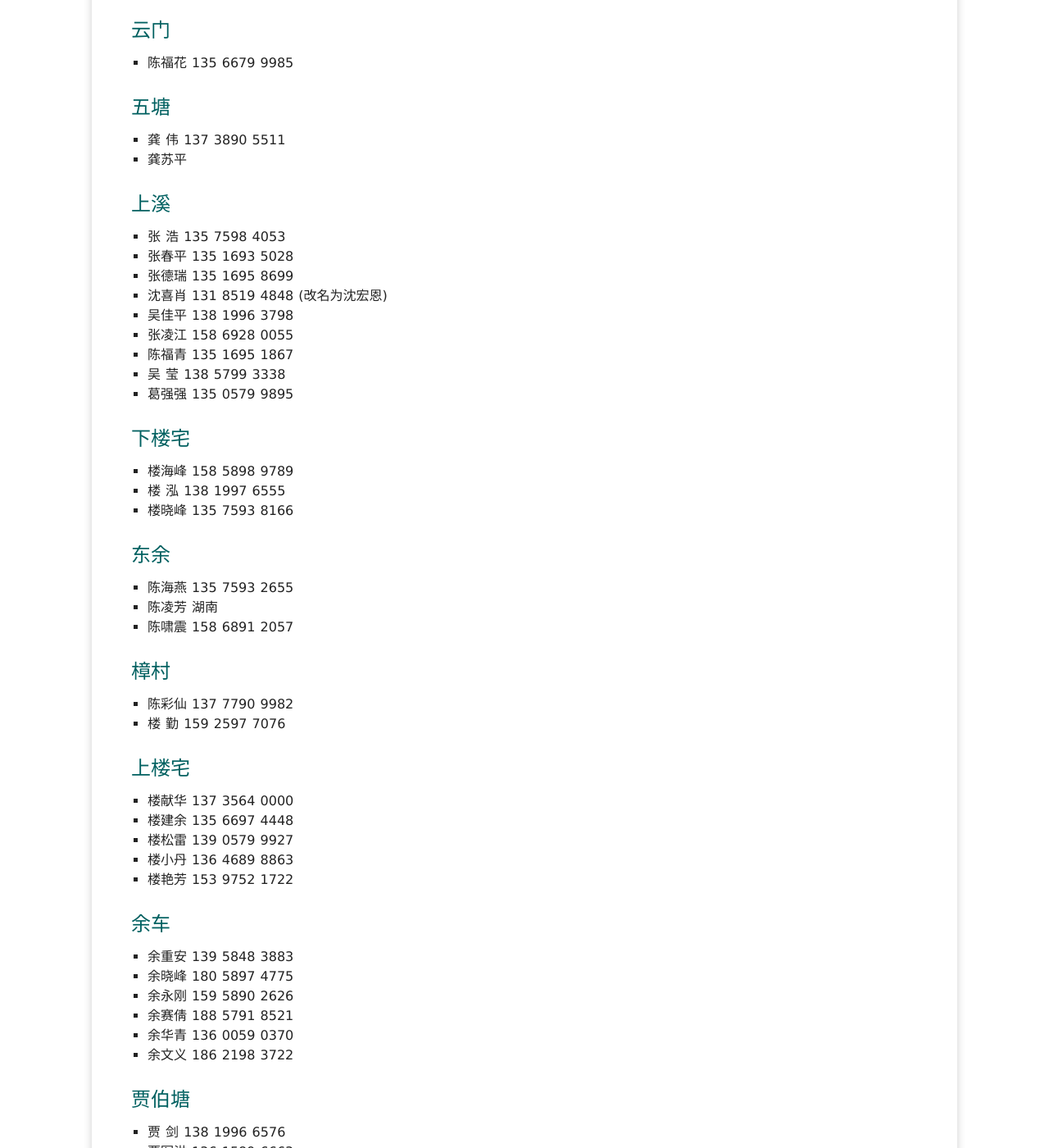
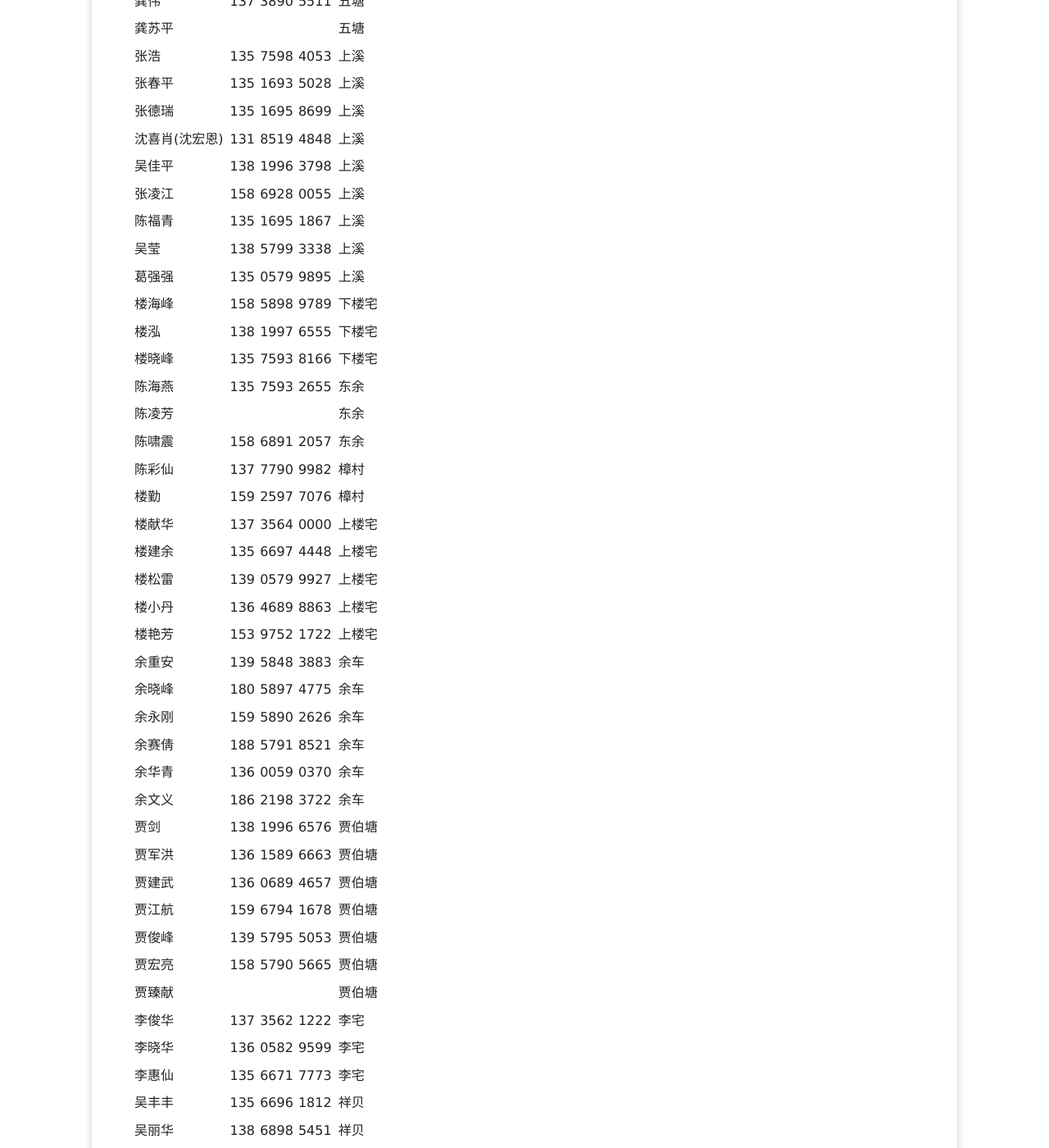
Before and after one commit to shangxi2ban/shangxi2ban.github.io, a Jekyll site: the page built from _posts/2014/2014-06-02-tongxunlu.md, in a window 1280 px wide and 1400 px high, scrolled down 532 px. Shown: the whole window at 82% size. Built offline with Jekyll 4.4.1, drawn with Linux system fonts in a browser that asks for light colours; Markdown is read by kramdown in place of the engine named in the settings; comment, search, counter and statistics services are not loaded; some of the changed text lies outside the part shown.

Commit message:
daily updates

```diff
--- a/_posts/2014/2014-06-02-tongxunlu.md
+++ b/_posts/2014/2014-06-02-tongxunlu.md
@@ -5,87 +5,329 @@ categories: 通讯录
 tags: 通讯录
 ---
 
-## 班主任
-- 陈文云 137 3565 1327
+<table>
+    <tbody><tr>
+        <th>姓名</th>
+        <th>电话</th>
+        <th>备注</th>
+    </tr>
 
-## 后溪
-- 陈英俊 138 1984 9215
-- 陈靖华 152 5799 8805
-- 陈庆芳 150 6705 8945
+        <tr>
+            <td>陈文云</td>
+            <td>137 3565 1327</td>
+            <td>班主任</td>
+        </tr>
 
-## 云门
-- 陈福花 135 6679 9985
+        <tr>
+            <td>陈英俊</td>
+            <td>138 1984 9215</td>
+            <td>后溪</td>
+        </tr>
 
-## 五塘
-- 龚  伟 137 3890 5511
-- 龚苏平
+        <tr>
+            <td>陈靖华</td>
+            <td>152 5799 8805</td>
+            <td>后溪</td>
+        </tr>
 
-## 上溪
-- 张  浩 135 7598 4053
-- 张春平 135 1693 5028
-- 张德瑞 135 1695 8699
-- 沈喜肖 131 8519 4848 (改名为沈宏恩)
-- 吴佳平 138 1996 3798
-- 张凌江 158 6928 0055
-- 陈福青 135 1695 1867
-- 吴  莹 138 5799 3338
-- 葛强强 135 0579 9895
+        <tr>
+            <td>陈庆芳</td>
+            <td>150 6705 8945</td>
+            <td>后溪</td>
+        </tr>
 
-## 下楼宅
-- 楼海峰 158 5898 9789
-- 楼  泓 138 1997 6555
-- 楼晓峰 135 7593 8166
+        <tr>
+            <td>陈福花</td>
+            <td>135 6679 9985</td>
+            <td>云门</td>
+        </tr>
 
-## 东余
-- 陈海燕 135 7593 2655
-- 陈凌芳 湖南
-- 陈啸震 158 6891 2057
+        <tr>
+            <td>龚伟</td>
+            <td>137 3890 5511</td>
+            <td>五塘</td>
+        </tr>
 
-## 樟村
-- 陈彩仙 137 7790 9982
-- 楼  勤 159 2597 7076
+        <tr>
+            <td>龚苏平</td>
+            <td></td>
+            <td>五塘</td>
+        </tr>
 
-## 上楼宅
-- 楼献华 137 3564 0000
-- 楼建余 135 6697 4448
-- 楼松雷 139 0579 9927
-- 楼小丹 136 4689 8863
-- 楼艳芳 153 9752 1722
+        <tr>
+            <td>张浩</td>
+            <td>135 7598 4053</td>
+            <td>上溪</td>
+        </tr>
 
-## 余车
-- 余重安 139 5848 3883
-- 余晓峰 180 5897 4775
-- 余永刚 159 5890 2626
-- 余赛倩 188 5791 8521
-- 余华青 136 0059 0370
-- 余文义 186 2198 3722
+        <tr>
+            <td>张春平</td>
+            <td>135 1693 5028</td>
+            <td>上溪</td>
+        </tr>
 
-## 贾伯塘
-- 贾  剑 138 1996 6576
-- 贾军洪 136 1589 6663
-- 贾建武 136 0689 4657
-- 贾江航 159 6794 1678
-- 贾俊峰 139 5795 5053
-- 贾宏亮 158 5790 5665
-- 贾臻献
+        <tr>
+            <td>张德瑞</td>
+            <td>135 1695 8699</td>
+            <td>上溪</td>
+        </tr>
 
-## 李宅
-- 李俊华 137 3562 1222
-- 李晓华 136 0582 9599
-- 李惠仙 135 6671 7773
+        <tr>
+            <td>沈喜肖(沈宏恩)</td>
+            <td>131 8519 4848</td>
+            <td>上溪</td>
+        </tr>
 
-## 祥贝
-- 吴丰丰 135 6696 1812
-- 吴丽华 138 6898 5451
-- 吴燕锋 189 6939 9915
-- 贾国清
-- 楼建华
+        <tr>
+            <td>吴佳平</td>
+            <td>138 1996 3798</td>
+            <td>上溪</td>
+        </tr>
 
-## 宅山
-- 楼玲芳
+        <tr>
+            <td>张凌江</td>
+            <td>158 6928 0055</td>
+            <td>上溪</td>
+        </tr>
 
-## 寺西
-- 吴月萍 158 6892 5353
+        <tr>
+            <td>陈福青</td>
+            <td>135 1695 1867</td>
+            <td>上溪</td>
+        </tr>
 
-## 官塘下
-- 吴俊锋 135 8696 5430
+        <tr>
+            <td>吴莹</td>
+            <td>138 5799 3338</td>
+            <td>上溪</td>
+        </tr>
+
+        <tr>
+            <td>葛强强</td>
+            <td>135 0579 9895</td>
+            <td>上溪</td>
+        </tr>
+
+        <tr>
+            <td>楼海峰</td>
+            <td>158 5898 9789</td>
+            <td>下楼宅</td>
+        </tr>
+
+        <tr>
+            <td>楼泓</td>
+            <td>138 1997 6555</td>
+            <td>下楼宅</td>
+        </tr>
+
+        <tr>
+            <td>楼晓峰</td>
+            <td>135 7593 8166</td>
+            <td>下楼宅</td>
+        </tr>
+
+        <tr>
+            <td>陈海燕</td>
+            <td>135 7593 2655</td>
+            <td>东余</td>
+        </tr>
+
+        <tr>
+            <td>陈凌芳</td>
+            <td></td>
+            <td>东余</td>
+        </tr>
+
+        <tr>
+            <td>陈啸震</td>
+            <td>158 6891 2057</td>
+            <td>东余</td>
+        </tr>
+
+        <tr>
+            <td>陈彩仙</td>
+            <td>137 7790 9982</td>
+            <td>樟村</td>
+        </tr>
+
+        <tr>
+            <td>楼勤</td>
+            <td>159 2597 7076</td>
+            <td>樟村</td>
+        </tr>
+
+        <tr>
+            <td>楼献华</td>
+            <td>137 3564 0000</td>
+            <td>上楼宅</td>
+        </tr>
+
+        <tr>
+            <td>楼建余</td>
+            <td>135 6697 4448</td>
+            <td>上楼宅</td>
+        </tr>
+
+        <tr>
+            <td>楼松雷</td>
+            <td>139 0579 9927</td>
+            <td>上楼宅</td>
+        </tr>
+
+        <tr>
+            <td>楼小丹</td>
+            <td>136 4689 8863</td>
+            <td>上楼宅</td>
+        </tr>
+
+        <tr>
+            <td>楼艳芳</td>
+            <td>153 9752 1722</td>
+            <td>上楼宅</td>
+        </tr>
+
+        <tr>
+            <td>余重安</td>
+            <td>139 5848 3883</td>
+            <td>余车</td>
+        </tr>
+
+        <tr>
+            <td>余晓峰</td>
+            <td>180 5897 4775</td>
+            <td>余车</td>
+        </tr>
+
+        <tr>
+            <td>余永刚</td>
+            <td>159 5890 2626</td>
+            <td>余车</td>
+        </tr>
+
+        <tr>
+            <td>余赛倩</td>
+            <td>188 5791 8521</td>
+            <td>余车</td>
+        </tr>
+
+        <tr>
+            <td>余华青</td>
+            <td>136 0059 0370</td>
+            <td>余车</td>
+        </tr>
+
+        <tr>
+            <td>余文义</td>
+            <td>186 2198 3722</td>
+            <td>余车</td>
+        </tr>
+
+        <tr>
+            <td>贾剑</td>
+            <td>138 1996 6576</td>
+            <td>贾伯塘</td>
+        </tr>
+
+        <tr>
+            <td>贾军洪</td>
+            <td>136 1589 6663</td>
+            <td>贾伯塘</td>
+        </tr>
+
+        <tr>
+            <td>贾建武</td>
+            <td>136 0689 4657</td>
+            <td>贾伯塘</td>
+        </tr>
+
+        <tr>
+            <td>贾江航</td>
+            <td>159 6794 1678</td>
+            <td>贾伯塘</td>
+        </tr>
+
+        <tr>
+            <td>贾俊峰</td>
+            <td>139 5795 5053</td>
+            <td>贾伯塘</td>
+        </tr>
+
+        <tr>
+            <td>贾宏亮</td>
+            <td>158 5790 5665</td>
+            <td>贾伯塘</td>
+        </tr>
+
+        <tr>
+            <td>贾臻献</td>
+            <td></td>
+            <td>贾伯塘</td>
+        </tr>
+
+        <tr>
+            <td>李俊华</td>
+            <td>137 3562 1222</td>
+            <td>李宅</td>
+        </tr>
+
+        <tr>
+            <td>李晓华</td>
+            <td>136 0582 9599</td>
+            <td>李宅</td>
+        </tr>
+
+        <tr>
+            <td>李惠仙</td>
+            <td>135 6671 7773</td>
+            <td>李宅</td>
+        </tr>
+
+        <tr>
+            <td>吴丰丰</td>
+            <td>135 6696 1812</td>
+            <td>祥贝</td>
+        </tr>
+
+        <tr>
+            <td>吴丽华</td>
+            <td>138 6898 5451</td>
+            <td>祥贝</td>
+        </tr>
+
+        <tr>
+            <td>吴燕锋</td>
+            <td>189 6939 9915</td>
+            <td>祥贝</td>
+        </tr>
+
+        <tr>
+            <td>贾国清</td>
+            <td></td>
+            <td>祥贝</td>
+        </tr>
+
+        <tr>
+            <td>楼建华</td>
+            <td></td>
+            <td>祥贝</td>
+        </tr>
+
+        <tr>
+            <td>楼玲芳</td>
+            <td></td>
+            <td>宅山</td>
+        </tr>
+
+        <tr>
+            <td>吴月萍</td>
+            <td>158 6892 5353</td>
+            <td>寺西</td>
+        </tr>
+
+        <tr>
+            <td>吴俊锋</td>
+            <td>135 8696 5430</td>
+            <td>官塘下</td>
+        </tr>
+
+</tbody></table>
```
Also changed, not shown: contact.md (+53 -88 lines).
